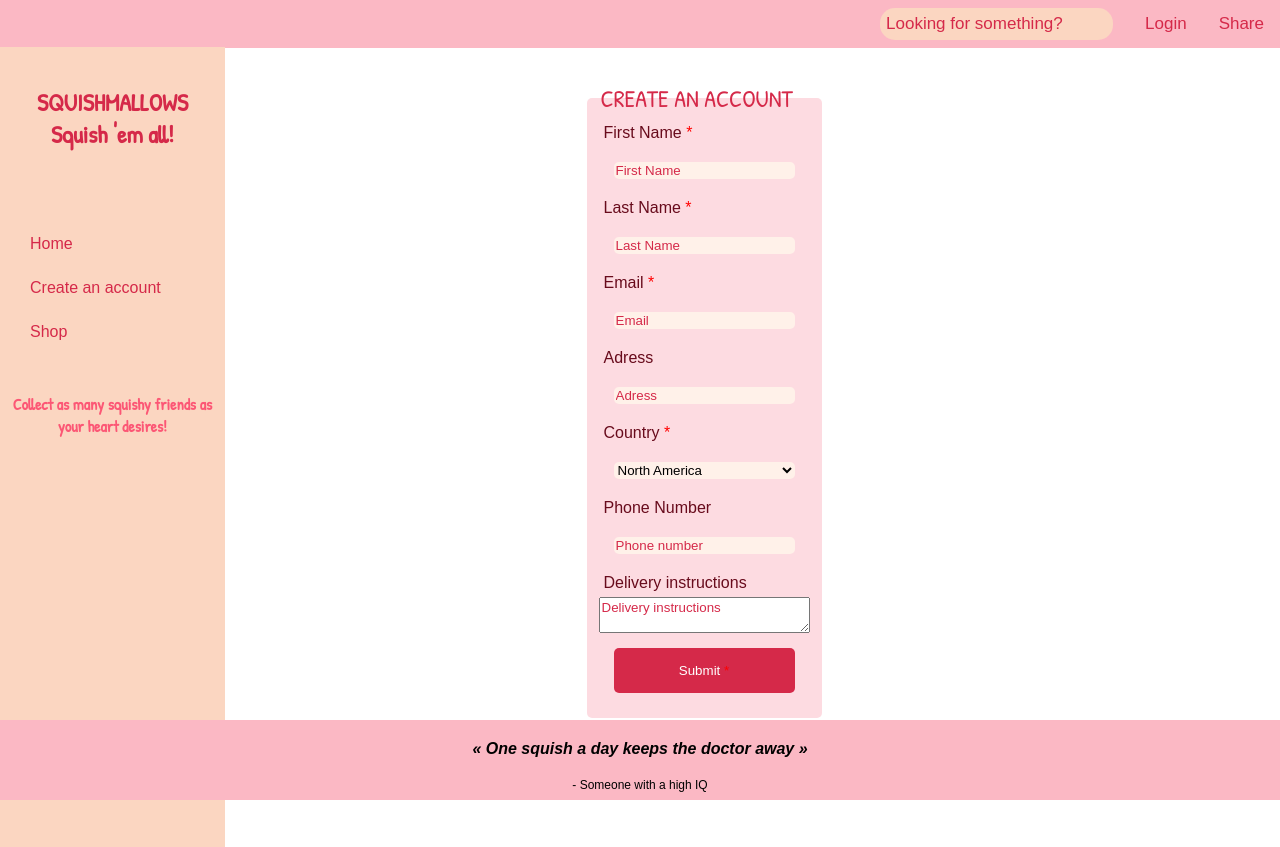
After one commit to Kinuza/Integration_TP1, a Flask app: page /account in a window 1280 px wide. The commit adds this page. Run offline with Flask 2, Linux system fonts and the light colour scheme.

Commit message:
Last attempt

```diff
--- a/app.py
+++ b/app.py
@@ -1,18 +1,17 @@
 from flask import Flask, render_template
-app = Flask(__name__)
+app = Flask(__name__, static_url_path='/static')
 
 @app.route('/')
 def accueil():
-    # aller à la base de données (bd)
-    return render_template("accueil.html")
+    return render_template("home.html")
 
-@app.route('/formulaire')
+@app.route('/account')
 def form():
-    return render_template("formulaire.html")
+    return render_template("account.html")
 
-@app.route('/table')
+@app.route('/shop')
 def table():
-    return render_template("table.html")
+    return render_template("shop.html")
 
 
 if __name__ == "__main__":
--- a/static/css/style.css
+++ b/static/css/style.css
@@ -0,0 +1,253 @@
+* {
+    margin: 0;
+    font-family: Arial, Helvetica, sans-serif
+}
+
+body, html {
+    overflow: hidden;
+    height: 100%;
+}
+
+header {
+    position: absolute;
+    background-color: #FBB8C4;
+    width: 100%;
+}
+
+header img {
+    height: 30px;
+    position: absolute;
+    margin-left: 72%;
+    margin-top: 10px;
+}
+
+header input[type=text] {
+    float: right;
+    padding: 6px;
+    background-color: #FBD6C1;
+    border: none;
+    margin-top: 8px;
+    margin-right: 16px;
+    font-size: 17px;
+    border-radius: 15px;
+}
+
+header input[type=text]:focus {
+    background-color: #FFF1E9;
+    outline: none;
+}
+
+header a {
+    float: right;
+    display: block;
+    color: #D52949;
+    text-align: center;
+    padding: 14px 16px;
+    text-decoration: none;
+    font-size: 17px;
+}
+
+header a:hover, nav ul li a:hover {
+    font-weight: bold;
+    background-color: #FFF1E9;
+    ;
+
+}
+
+main {
+    display: flex;
+    flex-direction: row;
+    justify-content: center;
+    height: 100%;
+}
+
+nav {
+    background: #FBD6C1;
+    width: 225px;
+    height: 100%;
+    position: absolute;
+    left: 0;
+    top: 47px;
+}
+
+nav>p {
+    margin-top: 15%;
+    margin-bottom: 30%;
+    padding: 5px;
+    font-weight: bold;
+    font-size: 1.5rem;
+    text-align: center;
+    color: #D52949;
+    font-family: 'Patrick Hand', cursive;
+}
+
+nav p:last-child {
+    color: #fc5775;
+    font-size: 1rem;
+}
+
+
+nav ul li a {
+    text-decoration: none;
+    color: #D52949;
+    display: block;
+    padding: 13px 30px;
+}
+
+nav ul {
+    list-style-type: none;
+    padding: 0;
+}
+
+footer {
+    background-color: #FBB8C4;
+    overflow: hidden;
+    position: absolute;
+    bottom: 0;
+    height: 10%;
+    width: 100%;
+}
+
+footer p {
+    margin-top: 20px;
+    text-align: center;
+}
+
+footer p:nth-child(1) {
+    font-style: italic;
+    font-weight: bold;
+}
+
+footer p:nth-child(2) {
+    font-size: 0.75rem;
+}
+
+::placeholder, option, optgroup {
+    color: #D52949;
+}
+
+@media screen and (max-width: 700px) {
+    #mediaHome img{
+            display: none;
+    };
+};
+
+
+@media print {
+    footer {
+            display: none;
+    }
+}
+
+/* ------------------ ACCUEIL ------------------ */
+
+#container {
+    display: flex;
+    justify-content: center;
+    align-items: center;
+    height: 100%;
+    width: 50%;
+    margin-left: 10%;
+}
+
+img {
+    height: 50%;
+}
+
+#container p {
+    margin-left: 25%;
+    text-align: justify;
+    color: #fc5775;
+    font-family: 'Patrick Hand', cursive;
+    font-size: 1.5rem;
+}
+
+#container p::first-letter {
+    font-size: 3rem;
+}
+
+/* ------------------ Form ------------------ */
+
+fieldset {
+    display: flex;
+    flex-direction: column;
+    justify-content: center;
+    border: none;
+    background-color: rgb(251, 184, 196, 0.5);
+    border-radius: 5px;
+}
+
+legend {
+    color: #D52949;
+    font-family: 'Patrick Hand', cursive;
+    font-size: 1.5rem;
+}
+
+fieldset label {
+    color: #680b1c;
+    margin: 5px;
+}
+
+fieldset input, select {
+    margin: 15px;
+    border: none;
+    border-radius: 5px;
+    background-color: #FFF1E9;
+}
+
+fieldset input:focus {
+    outline: none;
+    background-color: rgb(251, 183, 195);
+}
+
+fieldset button {
+    background-color: #D52949;
+    color: white;
+    border: none;
+    border-radius: 5px;
+    cursor: pointer;
+    margin: 15px;
+    padding: 15px;
+}
+
+fieldset label:nth-child(2)::after, fieldset label:nth-child(4)::after, fieldset label:nth-child(6)::after, label:nth-child(10)::after, fieldset button::after {
+    content: " * ";
+    color: red;
+}
+
+/* ----------------- TABLE ---------------*/
+
+table, th, td {
+    border-bottom: 1px solid rgb(251, 183, 195);
+    border-collapse: collapse;
+    width: 75%;
+}
+
+table th {
+    border-bottom: 2px solid #D52949;
+    background-color: white;
+}
+
+th, td {
+    padding: 25px;
+    text-align: center;
+}
+
+tr:nth-child(odd) {
+    background-image: linear-gradient(to right, white, white, #FFF1E9);
+}
+
+table img {
+    height: 100px;
+}
+
+table button {
+    width: 100px;
+    text-align: center;
+    background-color: #D52949;
+    color: white;
+    padding: 15px;
+    border-radius: 5px;
+    border: none;
+    cursor: pointer;
+}
--- /dev/null
+++ b/static/js/script.js
@@ -0,0 +1 @@
+alert("allo")
--- /dev/null
+++ b/templates/account.html
@@ -0,0 +1,40 @@
+{% extends 'page_maitre.html' %}
+
+{% block titre %} Create an account {% endblock %}
+{% block main %}
+<div id="container">
+<form action="post" >
+    <fieldset>
+        <legend>
+            CREATE AN ACCOUNT
+        </legend>
+        <label for="firstname">First Name</label>
+        <input type="text" placeholder="First Name">
+        <label for="lastname">Last Name</label>
+        <input type="text" placeholder="Last Name">
+        <label for="email">Email</label>
+        <input type="text" placeholder="Email" id="email" required>
+        <label for="adress">Adress</label>
+        <input type="text" placeholder="Adress">
+        <label for="country">Country</label>
+        <select id="Country">
+            <optgroup label="Americas">
+                <option value="n_am">North America</option>
+                <option value="c_am">Central America</option>
+                <option value="s_am">South America</option>
+            </optgroup>
+            <optgroup label="Europe">
+                <option value="Germany">Germany</option>
+                <option value="">United Kingdom</option>
+                <option value="">France</option>
+            </optgroup>
+            </select>
+            <label for="phone">Phone Number</label>
+        <input type="text" placeholder="Phone number">
+        <label for="inst">Delivery instructions</label>
+        <textarea placeholder="Delivery instructions"></textarea>
+        <button type="submit" value="Submit">Submit</button>
+    </fieldset>
+</form>
+</div>
+{% endblock %}
--- a/templates/page_maitre.html
+++ b/templates/page_maitre.html
@@ -4,20 +4,54 @@
     <meta charset="UTF-8" />
     <meta http-equiv="X-UA-Compatible" content="IE=edge" />
     <meta name="viewport" content="width=device-width, initial-scale=1.0" />
-    <link rel="stylesheet" href="/static/css/style.css">
-    <title>{% block titre %}{% endblock %} - Mon site</title>
+    <link rel="stylesheet" href="/static/css/style.css" />
+    <link rel="preconnect" href="https://fonts.googleapis.com">
+<link rel="preconnect" href="https://fonts.gstatic.com" crossorigin>
+<link rel="preconnect" href="https://fonts.gstatic.com" crossorigin>
+<link href="https://fonts.googleapis.com/css2?family=Patrick+Hand&display=swap" rel="stylesheet">
+    <title>{% block titre %}{% endblock %} - Squishmallows</title>
+
   </head>
+
   <body>
+
     <header>
-      <nav>
+        <a href="#">Share</a>
+        <a href="#">Login</a>
+      <input type="text" placeholder="Looking for something?">
+    </header>
+
+
+    <nav>
+      <p>
+        SQUISHMALLOWS <br>
+        Squish 'em all!
+      </p>
         <ul>
-          <li>Partager</li>
-          <li>Connexion</li>
+          <li><a href="/">Home</a></li>
+          <li><a href="account">Create an account</a></li>
+          <li><a href="shop">Shop</a></li>
         </ul>
+        <p>
+          Collect as many squishy friends as your heart desires!
+        </p>
       </nav>
-      <input type="text" placeholder="Looking for something?" />
-    </header>
-    <main></main>
-    <footer></footer>
-  </body>
+
+      <main>
+      {% block main %}
+
+
+
+
+      {% endblock %}
+    </main>
+    <footer>
+      <p>
+        « One squish a day keeps the doctor away »
+       <p>
+      - Someone with a high IQ
+      </p>
+      </p>
+    </footer>
+    <script src="js/script.js"></script>
 </html>
```
Also changed, not shown: templates/accueil.html (deleted, +0 -19 lines), templates/formulaire.html (deleted, +0 -19 lines), templates/home.html (added, +11 -0 lines), templates/shop.html (added, +42 -0 lines), README.md (added), static/img/blue_moo.jpeg (added), static/img/moo.jpg (added), static/img/pink_moo.jpg (added), static/img/purple_moo.jpg (added), static/img/search.png (added).
